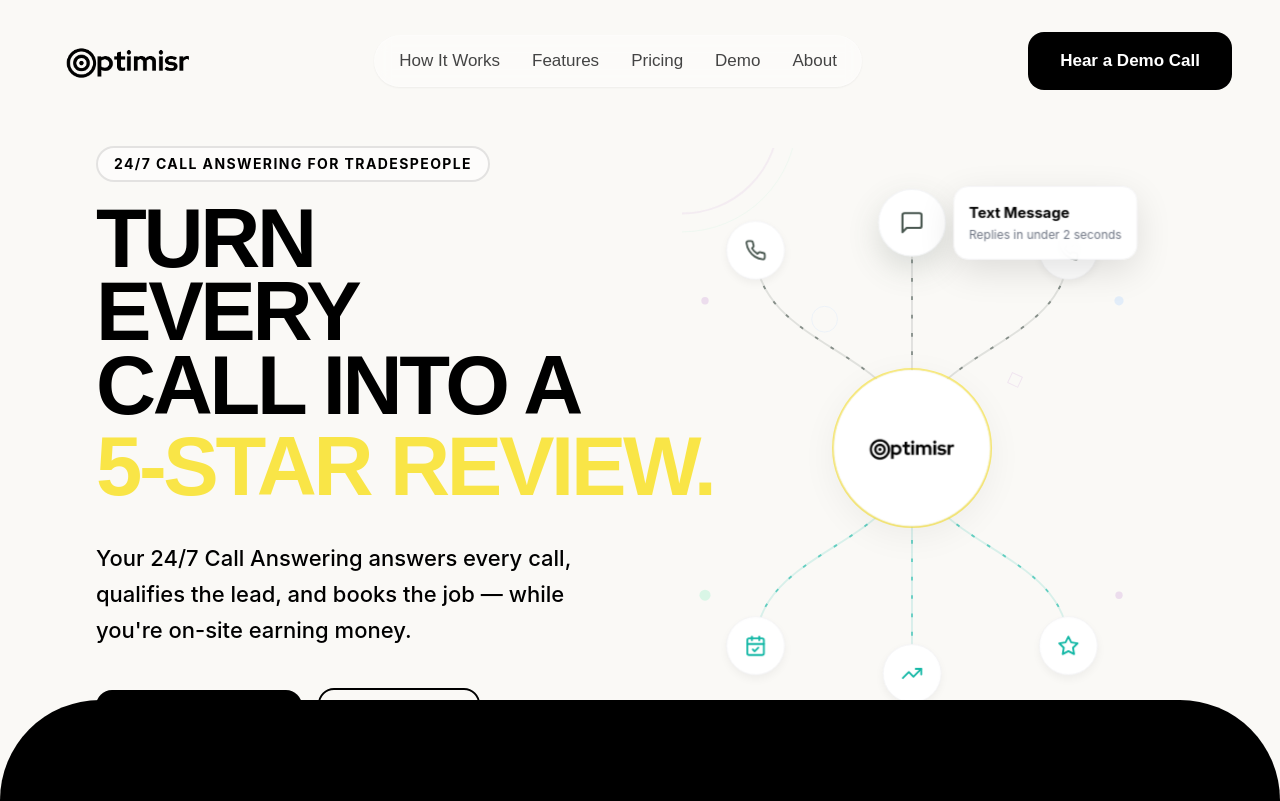
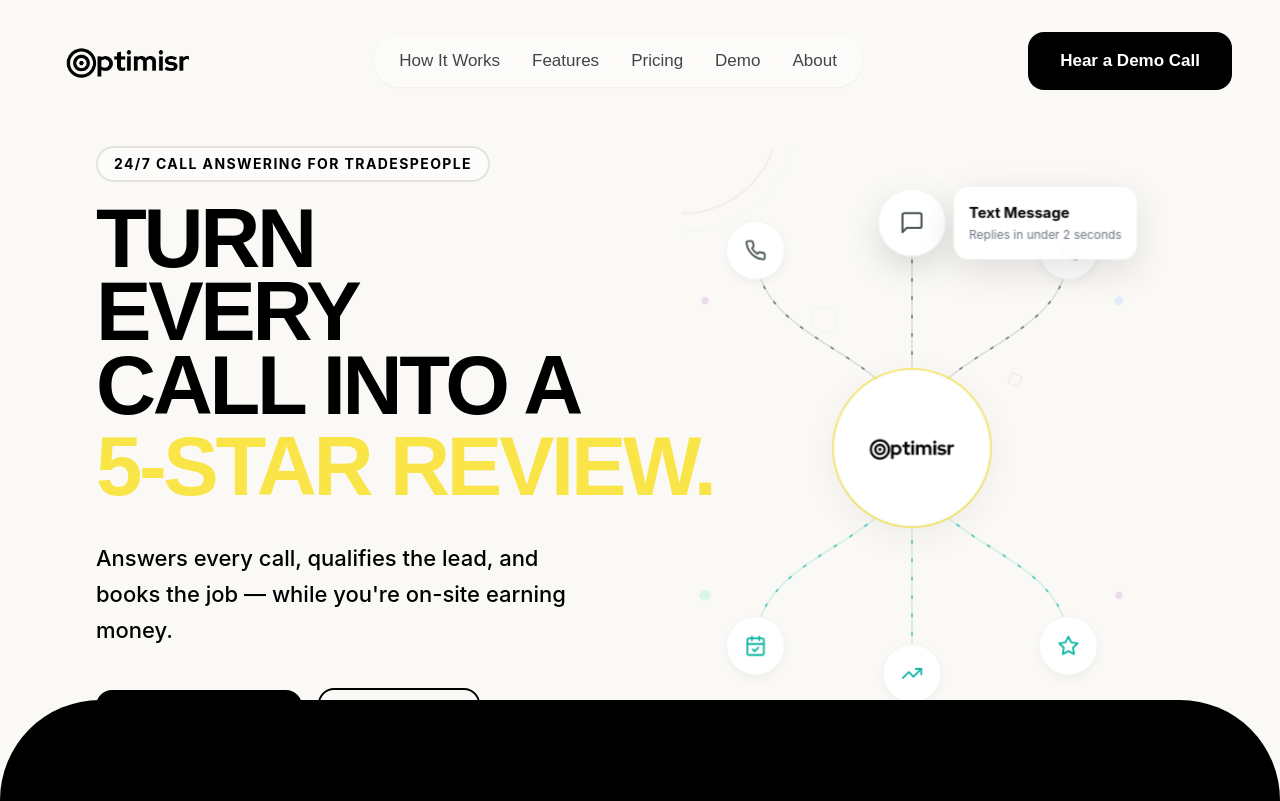
Before and after one commit to Dannydropz/optimisr, a Next.js app: page / in a window 1280 px wide. Shown: the top 801 px of the page. Built offline with nearby package versions, Linux system fonts and the light colour scheme; a web font is replaced by a local one.

Commit message:
content: update hero subheading text

```diff
--- a/components/Hero.tsx
+++ b/components/Hero.tsx
@@ -231,7 +231,7 @@ const Hero: React.FC = () => {
                     </h1>
 
                     <p className="text-[18px] lg:text-[20px] xl:text-[22px] text-optimisr-black max-w-[480px] mb-10 leading-relaxed font-medium">
-                        Your 24/7 Call Answering answers every call, qualifies the lead, and books the job &mdash; while you&apos;re on-site earning money.
+                        Answers every call, qualifies the lead, and books the job &mdash; while you&apos;re on-site earning money.
                     </p>
 
                     <div className="flex flex-row items-center gap-4">
@@ -282,7 +282,7 @@ const Hero: React.FC = () => {
                 </h1>
 
                 <p className="text-[18px] text-optimisr-black max-w-[500px] mb-8 leading-relaxed font-medium mx-auto">
-                    Your 24/7 Call Answering answers every call, qualifies the lead, and books the job &mdash; while you&apos;re on-site earning money.
+                    Answers every call, qualifies the lead, and books the job &mdash; while you&apos;re on-site earning money.
                 </p>
 
                 <div className="flex flex-col sm:flex-row items-center gap-4 mb-10">
```
